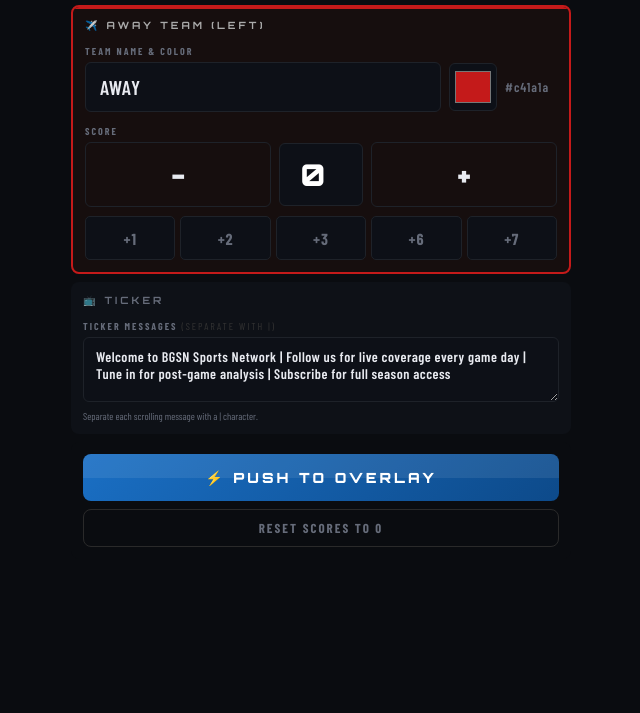
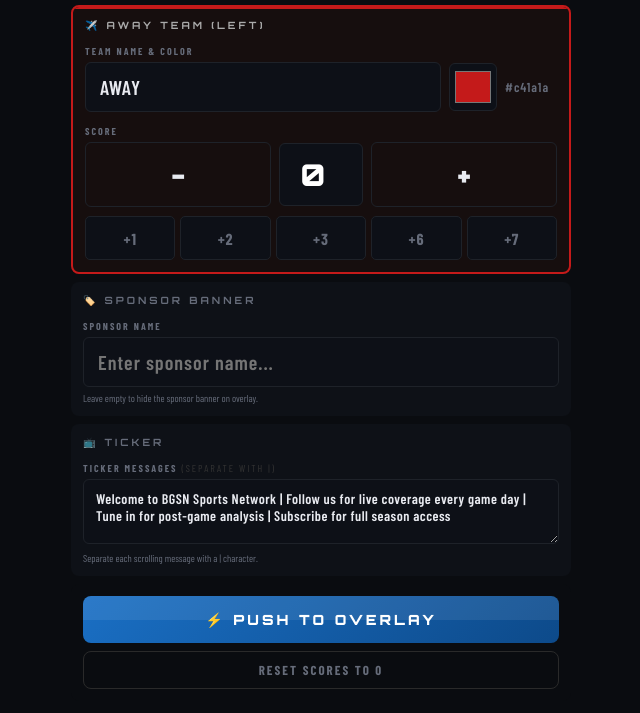
Before and after one commit to BGSNvp/bgsn-scoreboard, a plain HTML site: page index.html in a window 1280 px wide. Shown: the part 1097-1810 px from the top of the page, without its empty margins (319-959 px from the left). Before the commit the page ends 1668 px from the top, so only its background shows below. Drawn offline with nearby package versions, Linux system fonts and the light colour scheme; no server answers.

Commit message:
Add files via upload

```diff
--- a/index.html
+++ b/index.html
@@ -468,6 +468,16 @@
   <label id="homeTimeoutLabel" style="display:none;"></label>
   <label id="awayTimeoutLabel" style="display:none;"></label>
 
+  <!-- SPONSOR -->
+  <div class="card wide" style="background:#0e1117;border:none;">
+    <div class="card-title">🏷️ Sponsor Banner</div>
+    <div class="field-group">
+      <label>Sponsor Name</label>
+      <input type="text" id="sponsor" value="" placeholder="Enter sponsor name...">
+      <div class="ticker-hint">Leave empty to hide the sponsor banner on overlay.</div>
+    </div>
+  </div>
+
   <!-- TICKER -->
   <div class="card wide" style="background:#0e1117;border:none;">
     <div class="card-title">📺 Ticker</div>
@@ -524,6 +534,7 @@
       down:      document.getElementById('downNum').value + ' & ' + document.getElementById('downDist').value,
       showDown:  document.getElementById('showDown').value === 'true',
       ticker:    document.getElementById('ticker').value,
+      sponsor:   document.getElementById('sponsor').value.toUpperCase(),
     };
   }
 
@@ -715,6 +726,7 @@
       if (d.awayTimeouts != null) document.getElementById('awayTimeouts').value = d.awayTimeouts;
       if (d.showDown != null) window.setShowDown(d.showDown === true || d.showDown === 'true');
       if (d.ticker) document.getElementById('ticker').value = d.ticker;
+      if (d.sponsor != null) document.getElementById('sponsor').value = d.sponsor;
       updateDisplay();
       flashSaved('✓ Synced from Overlay', false);
     } catch(e) { flashSaved('✗ Sync Failed', true); console.error(e); }
@@ -746,6 +758,7 @@
       if (d.awayTimeouts != null) document.getElementById('awayTimeouts').value = d.awayTimeouts;
       if (d.showDown != null) window.setShowDown(d.showDown === true || d.showDown === 'true');
       if (d.ticker) document.getElementById('ticker').value = d.ticker;
+      if (d.sponsor != null) document.getElementById('sponsor').value = d.sponsor;
       updateDisplay();
       flashSaved('✓ Synced from Overlay', false);
     } catch(e) { flashSaved('✗ Sync Failed', true); console.error(e); }
@@ -917,6 +930,7 @@
           }
         }
         if (d.ticker) document.getElementById('ticker').value = d.ticker;
+        if (d.sponsor != null) document.getElementById('sponsor').value = d.sponsor;
         if (d.showDown != null) {
           window.setShowDown(d.showDown === true || d.showDown === 'true');
         }
```
